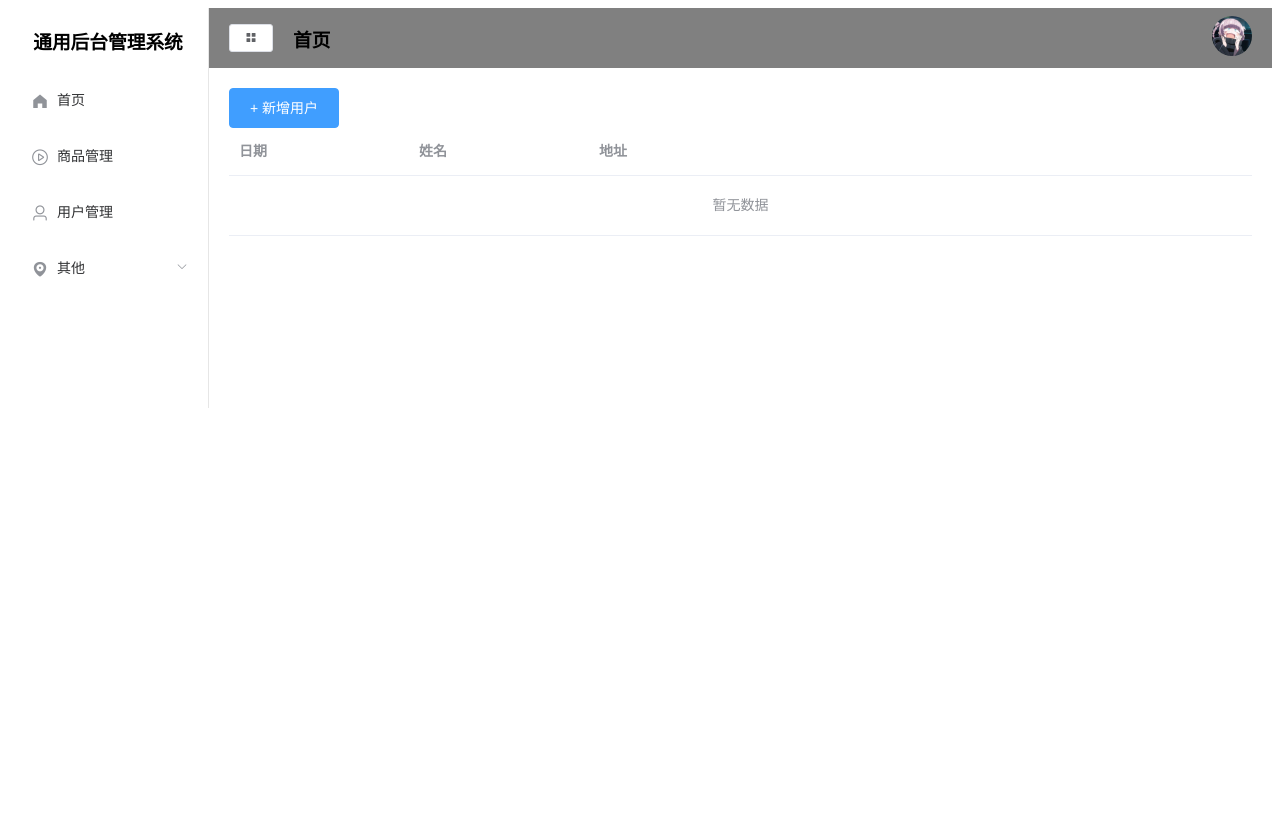
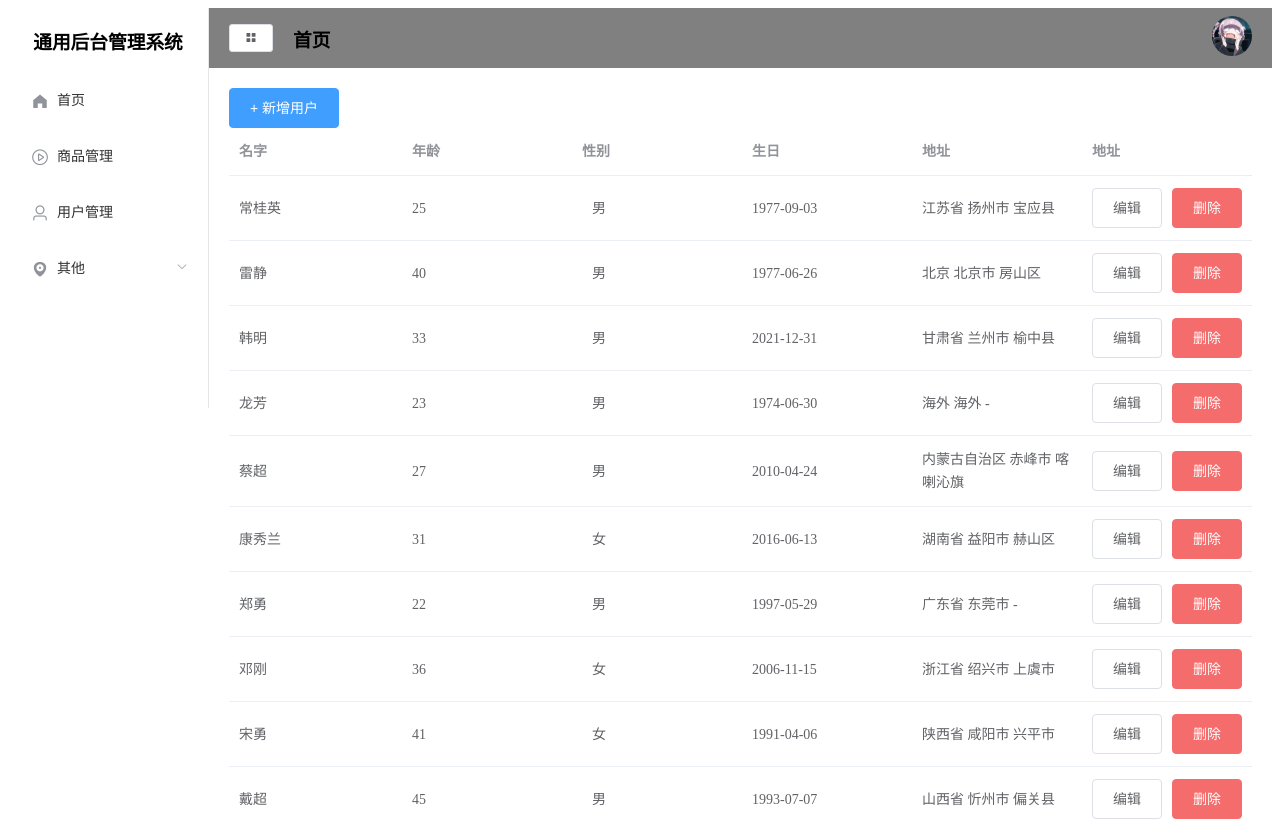
Before and after one commit to 614460810/background, a Vue app in the folder vue-manager/: page /user in a window 1280 px wide. Shown: the top 821 px of the page. Before the commit the page ends 800 px from the top, so only its background shows below. Built offline with nearby package versions, Linux system fonts and the light colour scheme.

Commit message:
列表编写

```diff
--- a/vue-manager/src/views/UserView.vue
+++ b/vue-manager/src/views/UserView.vue
@@ -30,12 +30,27 @@
         <el-button type="primary" @click="dialogVisible = true">+ 新增用户</el-button>
         <!-- 表格 -->
         <el-table :data="tableData" style="width: 100%">
-            <el-table-column prop="date" label="日期" width="180">
+            <el-table-column prop="name" label="名字">
             </el-table-column>
-            <el-table-column prop="name" label="姓名" width="180">
+            <el-table-column prop="age" label="年龄">
             </el-table-column>
-            <el-table-column prop="address" label="地址">
+            <el-table-column prop="sex" label="性别">
+<!-- 通过 Scoped slot 可以获取到 row, column, $index 和 store（table 内部的状态管理）的数据 -->
+                <template slot-scope="scope">
+                    <span style="margin-left: 10px">{{ scope.row.sex===1 ? '男' :'女' }}</span>
+                </template>
             </el-table-column>
+            <el-table-column prop="birth" label="生日">
+            </el-table-column>
+            <el-table-column prop="addr" label="地址">
+            </el-table-column>
+            <el-table-column prop="addr" label="地址">
+                <template slot-scope="scope">
+                    <el-button @click="handleEdit(scope.row)">编辑</el-button>
+                    <el-button @click="handleDel(scope.row)" type="danger">删除</el-button>
+                </template>
+            </el-table-column>
+
         </el-table>
     </div>
 </template>
@@ -78,7 +93,7 @@ export default {
                 }],
 
             },
-            tableData:[]
+            tableData: []
         };
     },
     methods: {
@@ -101,13 +116,21 @@ export default {
         },
         cancel() {
             this.handleClose()
+        },
+        handleEdit(){
+
+        },
+        handleDel(){
+
         }
+
     },
-    mounted(){
+    mounted() {
         // 获取列表数据
         getUser().then(({ data }) => {
 
             console.log(data)
+            this.tableData = data.list
         })
     }
 }
```
